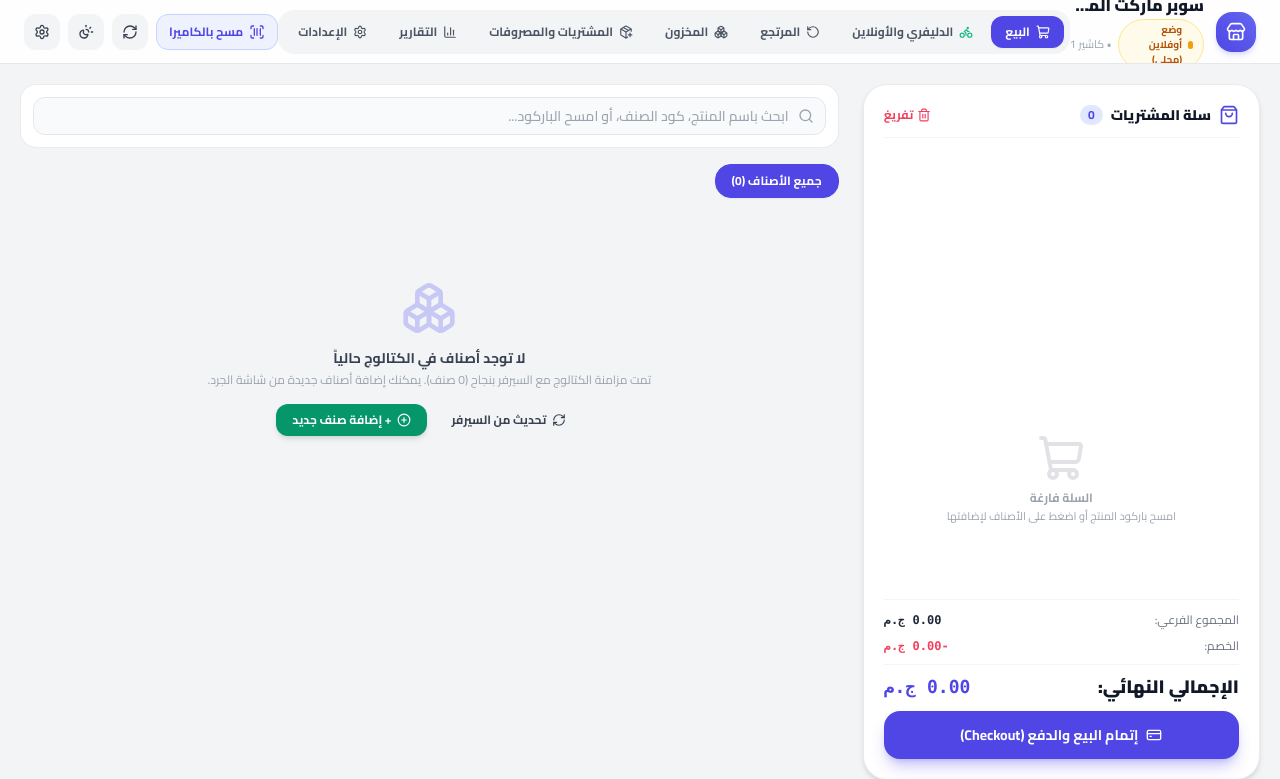
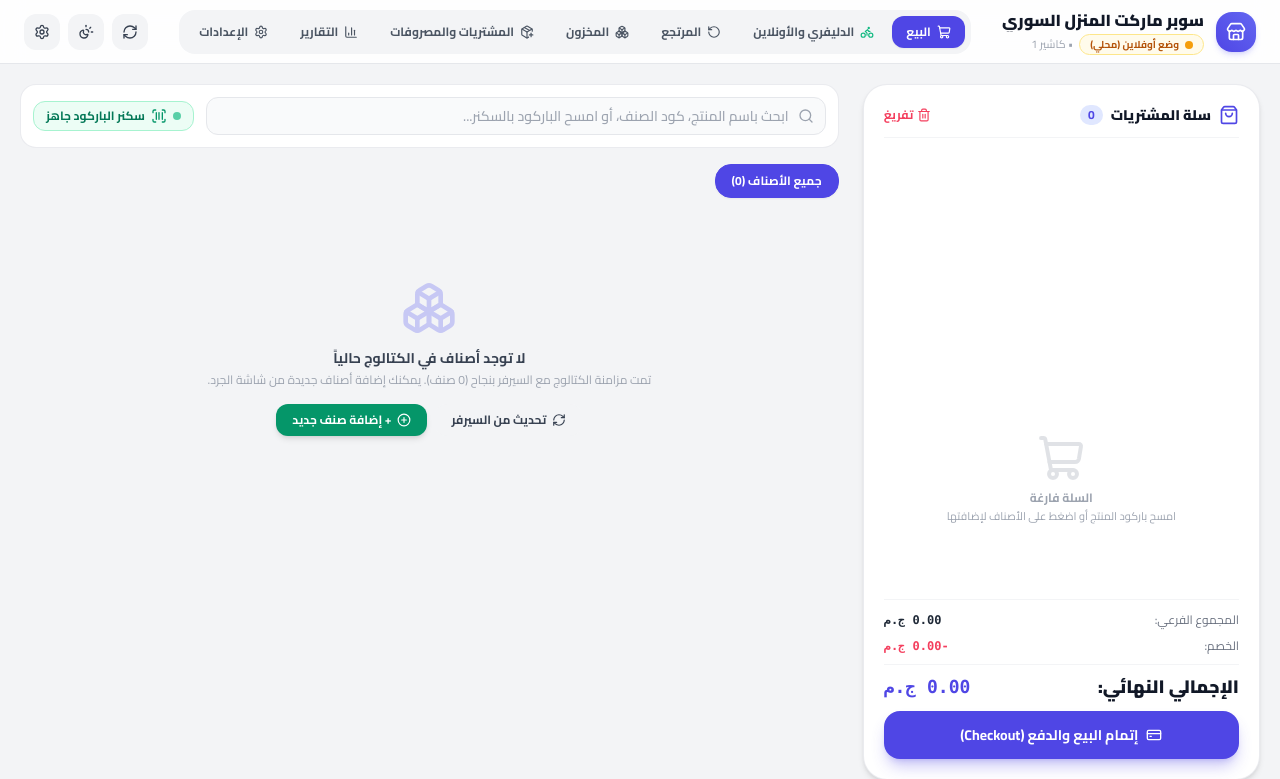
Before and after one commit to asdasdzx55/urban-octo-chainsaw, a PHP site: page /pos/ in a window 1280 px wide. Shown: the top 779 px of the page. Run offline with PHP 8.4, Linux system fonts and the light colour scheme; some libraries are stand-ins or nearby versions.

Commit message:
Hide camera scan buttons on desktop computers and elevate UI polish with laser scanner indicator

```diff
--- a/pos/css/pos.css
+++ b/pos/css/pos.css
@@ -59,15 +59,36 @@ h1, h2, h3, h4, h5, h6, p, span, div, td, th {
 
 /* Unified Product Card Styling */
 .product-card {
-  transition: all 0.18s cubic-bezier(0.16, 1, 0.3, 1);
+  transition: all 0.2s cubic-bezier(0.16, 1, 0.3, 1);
   min-width: 0;
   overflow: hidden;
 }
 .product-card:hover {
-  transform: translateY(-2px);
+  transform: translateY(-3px);
+  box-shadow: 0 12px 24px -6px rgba(79, 70, 229, 0.14), 0 4px 8px -4px rgba(79, 70, 229, 0.08);
 }
 .product-card:active {
   transform: scale(0.97);
+}
+
+/* Category Pill Active Polish */
+.category-btn {
+  transition: all 0.15s ease;
+}
+.category-btn:hover:not(.bg-indigo-600) {
+  border-color: #818cf8;
+  color: #4f46e5;
+}
+
+/* Cart Item Hover Polish */
+.cart-item-highlight {
+  animation: flashGreen 0.6s ease-out;
+}
+.cart-item-row {
+  transition: all 0.15s ease;
+}
+.cart-item-row:hover {
+  background-color: rgba(99, 102, 241, 0.03);
 }
 
 /* Responsive Table Wrappers */
--- a/pos/index.html
+++ b/pos/index.html
@@ -116,8 +116,8 @@
         <span class="hidden sm:inline">تثبيت 📲</span>
       </button>
 
-      <!-- Camera Barcode Scanner Trigger -->
-      <button id="btn-open-scanner" class="h-9 px-2.5 sm:px-3 rounded-xl bg-indigo-50 dark:bg-indigo-950/80 text-indigo-600 dark:text-indigo-400 font-bold text-xs flex items-center gap-1.5 border border-indigo-200 dark:border-indigo-800 hover:bg-indigo-100 transition shadow-xs">
+      <!-- Camera Barcode Scanner Trigger (Mobile/Tablet Only - Hidden on Desktop) -->
+      <button id="btn-open-scanner" class="lg:hidden h-9 px-2.5 sm:px-3 rounded-xl bg-indigo-50 dark:bg-indigo-950/80 text-indigo-600 dark:text-indigo-400 font-bold text-xs flex items-center gap-1.5 border border-indigo-200 dark:border-indigo-800 hover:bg-indigo-100 transition shadow-xs">
         <i data-lucide="scan-barcode" class="w-4 h-4"></i>
         <span class="hidden sm:inline">مسح بالكاميرا</span>
       </button>
@@ -271,10 +271,16 @@
       <div class="col-span-1 lg:col-span-8 xl:col-span-8 2xl:col-span-8 flex flex-col gap-3 sm:gap-3.5">
 
         <!-- Search & Barcode Quick Input -->
-        <div class="bg-white dark:bg-gray-800 rounded-2xl p-2.5 sm:p-3 border border-gray-200/80 dark:border-gray-700 shadow-xs flex items-center gap-2">
+        <div class="bg-white dark:bg-gray-800 rounded-2xl p-2.5 sm:p-3 border border-gray-200/80 dark:border-gray-700 shadow-xs flex items-center gap-2 sm:gap-3">
           <div class="relative flex-1">
             <i data-lucide="search" class="w-4 h-4 absolute start-3 top-1/2 -translate-y-1/2 text-gray-400"></i>
-            <input type="text" id="product-search-input" placeholder="ابحث باسم المنتج، كود الصنف، أو امسح الباركود..." class="w-full bg-gray-50 dark:bg-gray-700/60 border border-gray-200 dark:border-gray-600 rounded-xl ps-9 pe-3 py-2 text-xs sm:text-sm font-medium focus:ring-2 focus:ring-indigo-500">
+            <input type="text" id="product-search-input" placeholder="ابحث باسم المنتج، كود الصنف، أو امسح الباركود بالسكنر..." class="w-full bg-gray-50 dark:bg-gray-700/60 border border-gray-200 dark:border-gray-600 rounded-xl ps-9 pe-3 py-2 text-xs sm:text-sm font-medium focus:ring-2 focus:ring-indigo-500">
+          </div>
+          <!-- Laser Scanner Status for Cashier PC -->
+          <div class="hidden lg:flex items-center gap-1.5 px-3 py-1.5 rounded-xl bg-emerald-50 dark:bg-emerald-950/60 text-emerald-700 dark:text-emerald-400 border border-emerald-200 dark:border-emerald-800 text-xs font-bold shrink-0">
+            <span class="w-2 h-2 rounded-full bg-emerald-500 animate-pulse"></span>
+            <i data-lucide="scan-barcode" class="w-4 h-4 text-emerald-600 dark:text-emerald-400"></i>
+            <span>سكنر الباركود جاهز</span>
           </div>
         </div>
 
@@ -480,7 +486,7 @@
             <i data-lucide="scan-barcode" class="w-4 h-4 absolute start-3 top-1/2 -translate-y-1/2 text-gray-400"></i>
             <input type="text" id="return-search-input" onkeypress="if(event.key === 'Enter') window.returnsController.searchInvoice()" placeholder="أدخل رقم الفاتورة أو امسح الباركود (مثال: INV-4 أو 4)..." class="w-full bg-gray-50 dark:bg-gray-700 border border-gray-200 dark:border-gray-600 rounded-xl ps-9 pe-3 py-2.5 text-xs sm:text-sm font-medium">
           </div>
-          <button onclick="window.posScanner.openCameraModal()" class="p-2.5 rounded-xl bg-indigo-50 dark:bg-indigo-950 text-indigo-600 dark:text-indigo-400 border border-indigo-200 dark:border-indigo-800 hover:bg-indigo-100 transition" title="فتح الكاميرا لمسح باركود الفاتورة">
+          <button onclick="window.posScanner.openCameraModal()" class="lg:hidden p-2.5 rounded-xl bg-indigo-50 dark:bg-indigo-950 text-indigo-600 dark:text-indigo-400 border border-indigo-200 dark:border-indigo-800 hover:bg-indigo-100 transition" title="فتح الكاميرا لمسح باركود الفاتورة">
             <i data-lucide="camera" class="w-4 h-4"></i>
           </button>
           <button id="btn-search-return" onclick="window.returnsController.searchInvoice()" class="px-5 py-2.5 rounded-xl bg-indigo-600 hover:bg-indigo-700 text-white font-bold text-xs shadow-sm transition">
@@ -548,7 +554,7 @@
             <i data-lucide="scan-barcode" class="w-4 h-4 absolute start-3 top-1/2 -translate-y-1/2 text-gray-400"></i>
             <input type="text" id="inv-search-input" onkeypress="if(event.key === 'Enter') window.inventoryController.searchProductForAudit()" placeholder="امسح الباركود أو اكتب اسم الصنف للبحث..." class="w-full bg-gray-50 dark:bg-gray-700 border border-gray-200 dark:border-gray-600 rounded-xl ps-9 pe-3 py-2.5 text-xs sm:text-sm font-medium">
           </div>
-          <button onclick="window.posScanner.openCameraModal()" class="p-2.5 rounded-xl bg-indigo-50 dark:bg-indigo-950 text-indigo-600 dark:text-indigo-400 border border-indigo-200 dark:border-indigo-800 hover:bg-indigo-100 transition" title="فتح الكاميرا للمسح">
+          <button onclick="window.posScanner.openCameraModal()" class="lg:hidden p-2.5 rounded-xl bg-indigo-50 dark:bg-indigo-950 text-indigo-600 dark:text-indigo-400 border border-indigo-200 dark:border-indigo-800 hover:bg-indigo-100 transition" title="فتح الكاميرا للمسح">
             <i data-lucide="camera" class="w-4 h-4"></i>
           </button>
           <button onclick="window.inventoryController.searchProductForAudit()" class="px-5 py-2.5 rounded-xl bg-indigo-600 hover:bg-indigo-700 text-white font-bold text-xs shadow-sm transition">
@@ -676,7 +682,7 @@
                 </div>
                 <div class="flex items-center gap-1.5">
                   <input type="text" id="inv-prod-barcode" placeholder="امسح أو اكتب الباركود..." class="flex-1 bg-gray-50 dark:bg-gray-700/60 border border-gray-200 dark:border-gray-600 rounded-xl px-3 py-2 text-xs font-mono font-bold">
-                  <button type="button" id="btn-scan-inv-barcode" onclick="window.inventoryController.scanBarcodeWithCamera()" class="w-9 h-9 rounded-xl bg-indigo-50 dark:bg-indigo-950 text-indigo-600 dark:text-indigo-400 border border-indigo-200 dark:border-indigo-800 hover:bg-indigo-100 transition shrink-0 flex items-center justify-center shadow-xs" title="فتح الكاميرا ومسح الباركود فوراً">
+                  <button type="button" id="btn-scan-inv-barcode" onclick="window.inventoryController.scanBarcodeWithCamera()" class="lg:hidden w-9 h-9 rounded-xl bg-indigo-50 dark:bg-indigo-950 text-indigo-600 dark:text-indigo-400 border border-indigo-200 dark:border-indigo-800 hover:bg-indigo-100 transition shrink-0 flex items-center justify-center shadow-xs" title="فتح الكاميرا ومسح الباركود فوراً">
                     <i data-lucide="camera" class="w-4 h-4"></i>
                   </button>
                 </div>
@@ -877,8 +883,8 @@
                 <input type="text" id="purch-search-input" oninput="window.purchasesController.onSearchInput(this.value)" placeholder="ابحث باسم الصنف، كوده، أو امسح الباركود..." class="w-full bg-gray-50 dark:bg-gray-700/60 border border-gray-200 dark:border-gray-600 rounded-xl ps-9 pe-3 py-2 text-xs sm:text-sm font-medium focus:ring-2 focus:ring-indigo-500">
               </div>
 
-              <!-- Camera Scanner Button -->
-              <button type="button" onclick="window.purchasesController.openCameraScanner()" class="h-9 px-3 rounded-xl bg-indigo-50 dark:bg-indigo-950 text-indigo-600 dark:text-indigo-400 font-bold text-xs hover:bg-indigo-100 transition flex items-center gap-1.5 border border-indigo-200 dark:border-indigo-800 shrink-0" title="مسح باركود الصنف بكاميرا الهاتف">
+              <!-- Camera Scanner Button (Mobile only) -->
+              <button type="button" onclick="window.purchasesController.openCameraScanner()" class="lg:hidden h-9 px-3 rounded-xl bg-indigo-50 dark:bg-indigo-950 text-indigo-600 dark:text-indigo-400 font-bold text-xs hover:bg-indigo-100 transition flex items-center gap-1.5 border border-indigo-200 dark:border-indigo-800 shrink-0" title="مسح باركود الصنف بكاميرا الهاتف">
                 <i data-lucide="camera" class="w-4 h-4"></i>
                 <span class="hidden sm:inline">مسح بالكاميرا</span>
               </button>
@@ -1862,7 +1868,7 @@
           <label class="text-xs font-semibold text-gray-600 dark:text-gray-300">الباركود الدولي:</label>
           <div class="flex items-center gap-1.5">
             <input type="text" id="new-purch-item-barcode" placeholder="امسح أو اكتب الباركود..." class="flex-1 bg-gray-50 dark:bg-gray-700 border border-gray-200 dark:border-gray-600 rounded-xl px-3 py-2 text-xs font-mono">
-            <button type="button" onclick="window.purchasesController.scanBarcodeForNewProduct()" class="p-2 rounded-xl bg-indigo-50 dark:bg-indigo-950 text-indigo-600 dark:text-indigo-400 border border-indigo-200 dark:border-indigo-800 hover:bg-indigo-100 transition" title="مسح الباركود بكاميرا الهاتف">
+            <button type="button" onclick="window.purchasesController.scanBarcodeForNewProduct()" class="lg:hidden p-2 rounded-xl bg-indigo-50 dark:bg-indigo-950 text-indigo-600 dark:text-indigo-400 border border-indigo-200 dark:border-indigo-800 hover:bg-indigo-100 transition" title="مسح الباركود بكاميرا الهاتف">
               <i data-lucide="camera" class="w-4 h-4"></i>
             </button>
           </div>
```
